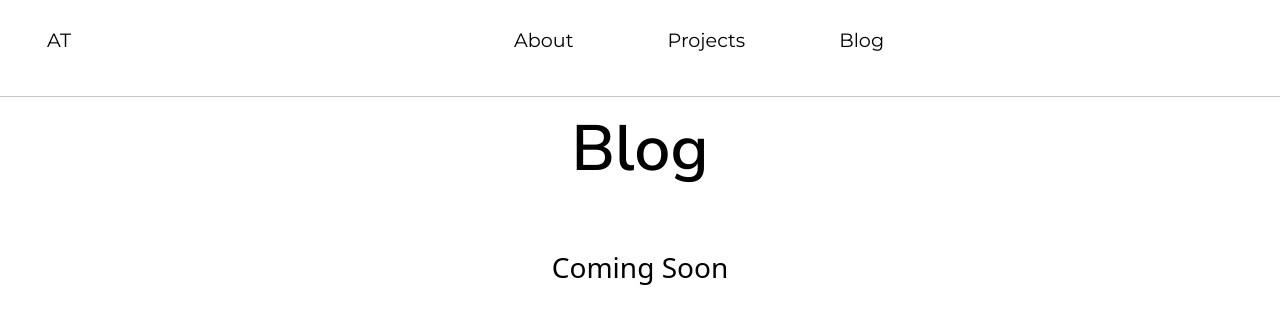
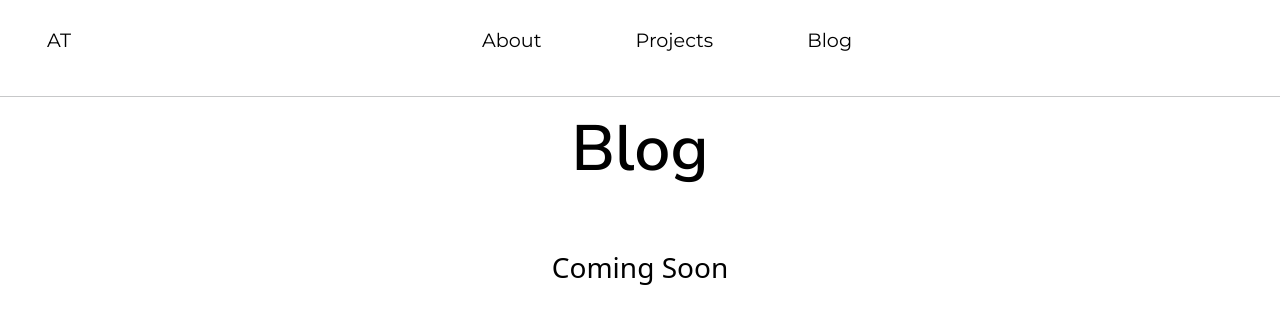
Before and after one commit to anmoltyagi1/personal-website, a Next.js app: page /blog in a window 1280 px wide. Shown: the top 324 px of the page. Built offline with nearby package versions, Linux system fonts and the light colour scheme.

Commit message:
change --9

```diff
--- a/components/Navbar.js
+++ b/components/Navbar.js
@@ -7,6 +7,7 @@ const Nav = styled.nav`
   font-family: "Montserrat", sans-serif;
   color: black;
   height: 80px;
+  margin-right: 5%;
   background: white;
 
   // background: white;
@@ -111,7 +112,7 @@ const Navbar = () => {
         </Link>
       </div>
 
-      <div className={`item ${isOpen && "open"} `} margin={-100}>
+      <div className={`item ${isOpen && "open"} `}>
         <Link href="/about" passHref>
           <StyledLink>About</StyledLink>
         </Link>
```
